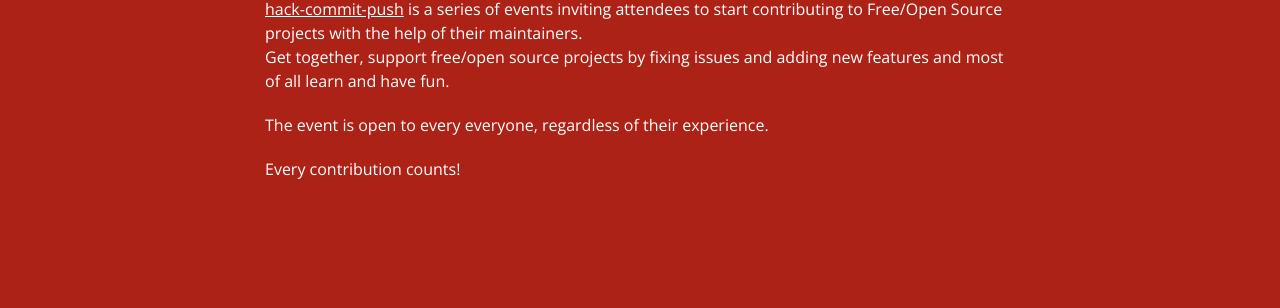
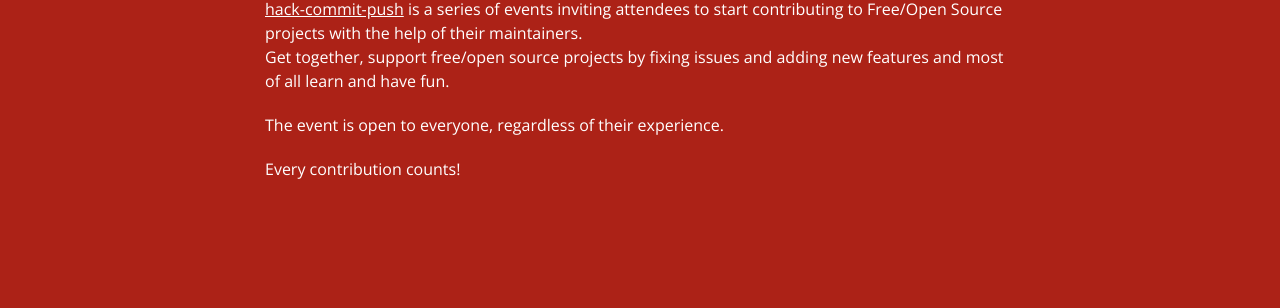
Before and after one commit to hack-commit-push/hack-commit-push.github.io, a Jekyll site: the page built from index.html, in a window 1280 px wide and 900 px high, scrolled down 1142 px. Shown: the part 146-454 px from the top of the window. Built offline with Jekyll 4.4.1, drawn with Linux system fonts in a browser that asks for light colours.

Commit message:
Fix typo

```diff
--- a/_includes/about.html
+++ b/_includes/about.html
@@ -6,7 +6,7 @@
                 <hr class="light">
                 <p class="text-left"><a href="https://hack-commit-pu.sh" rel="noopener" target="_blank">hack-commit-push</a> is a series of events inviting attendees to start contributing to Free/Open Source projects with the help of their maintainers.<br />
                 Get together, support free/open source projects by fixing issues and adding new features and most of all learn and have fun.</p>
-                <p class="text-left">The event is open to every everyone, regardless of their experience.</p>
+                <p class="text-left">The event is open to everyone, regardless of their experience.</p>
                 <p class="text-left">Every contribution counts!</p>
             </div>
         </div>
```
